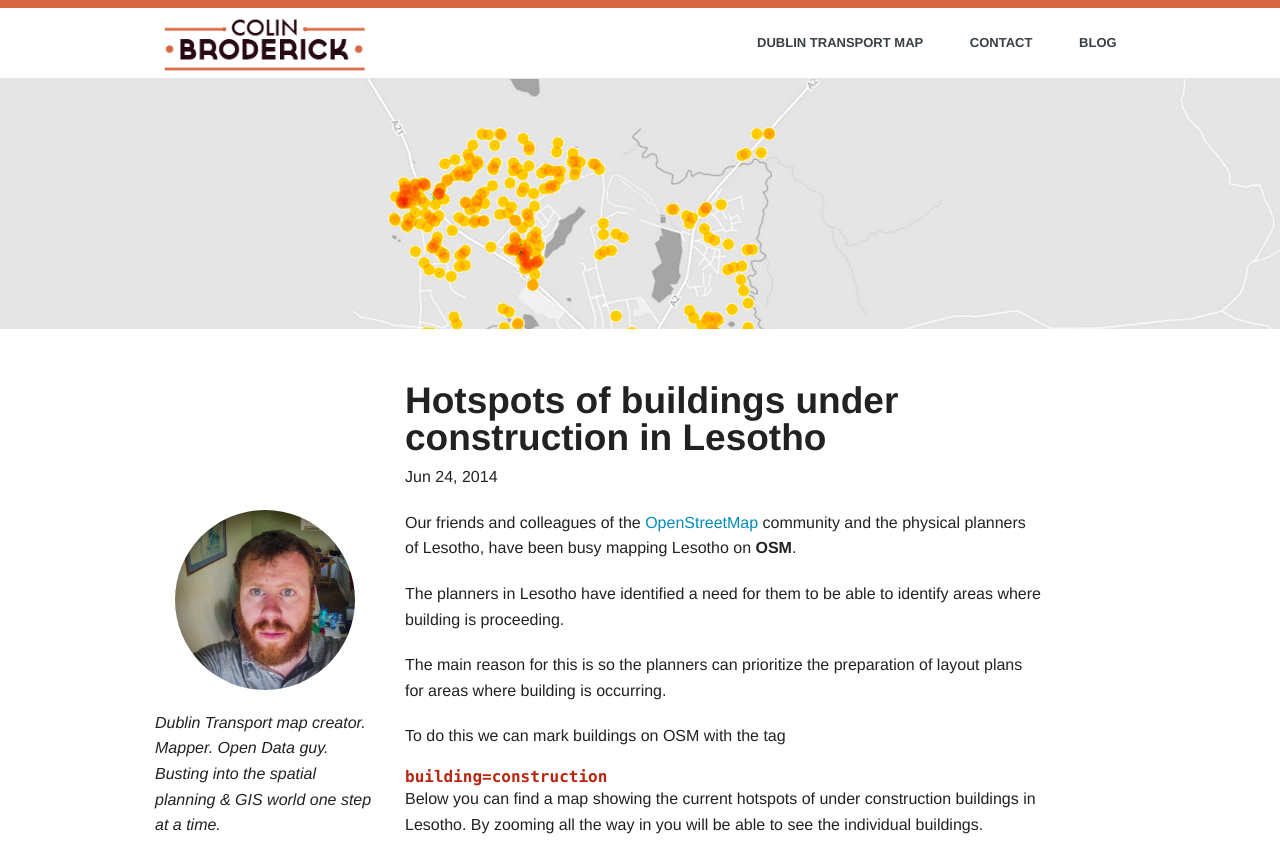
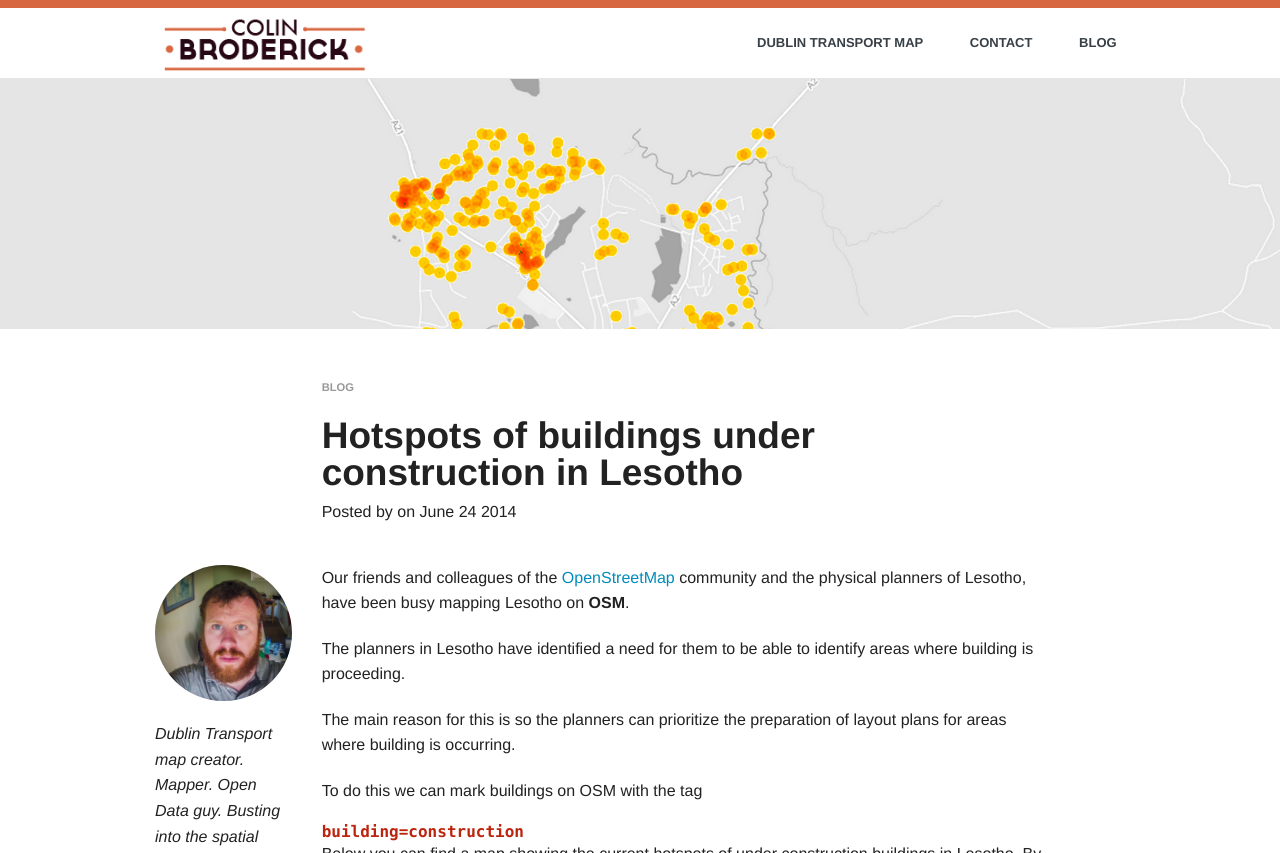
Before and after one commit to rustyb/cbroderickme, a Jekyll site: the page built from _posts/2014-06-24-lesotho-hotspots.markdown, in a window 1280 px wide, cut to the strip 0-853 px from the top of the page. Built offline with Jekyll 4.4.1, drawn with Linux system fonts in a browser that asks for light colours.

```diff
--- a/_layouts/post.html
+++ b/_layouts/post.html
@@ -3,20 +3,21 @@
 ---
 <div class="post">
 	<div class="row">
-	  <div class="small-12 large-8 large-offset-3 columns end">
+	  <div class="small-12 large-9 large-offset-2 columns end">
 	    <header class="post-header">
+			<p class="post-meta" style="font-weight:700;text-transform:uppercase;font-size:0.7em;">Blog</p>
 	      <h2 class="title-section-1">{{ page.title }}</h2>
-	      <p class="meta">{{ page.date | date: "%b %-d, %Y" }}{% if page.author %} • {{ page.author }}{% endif %}{% if page.meta %} • {{ page.meta }}{% endif %}</p>
+	      <p class="meta">Posted by {% if page.author %}{{ page.author }}{% endif %} on {{ page.date | date: "%B %-d %Y" }}</p>
 	    </header>
 	  </div>
 	</div>
 
 	<div class="row">
-  	  <div class="large-3 columns">
+  	  <div class="large-2 columns">
   	    <p class="text-center"><img class="me" alt="Me_ballina" src="{{"/media/colin.jpg" | prepend: site.baseurl}}"></p>
 		<p><em>Dublin Transport map creator. Mapper. Open Data guy. Busting into the spatial planning & GIS world one step at a time.</em></p>
   	  </div>
-	  <div class="small-12 large-8 columns end">
+	  <div class="small-12 large-9 columns end">
 	    <article class="post-content">
 	    {{ content }}
 	    </article>
--- a/css/extra.css
+++ b/css/extra.css
@@ -35,7 +35,7 @@
 
 .post-content p {font-weight:200;}
 .post {padding-top:50px;}
-.post p {font-weight:200;}
+.post p {font-weight:300;}
 .post-meta {font-weight:100;color:#999;}
 .post-date {margin-bottom: 8px;}
 .post-date:before, .post-date:after {
@@ -53,6 +53,8 @@
 .h-pr {
 position: relative;
 }
+
+.post-header {padding-bottom:20px;}
 
 h3 {font-weight:700;}
 
```
Also changed, not shown: _posts/2014-10-15-lesotho-54-complete.md (+1 -0 lines), _posts/2014-10-15-lesotho-edits-jan-oct.md (added, +22 -0 lines), blog.md (+1 -0 lines).
